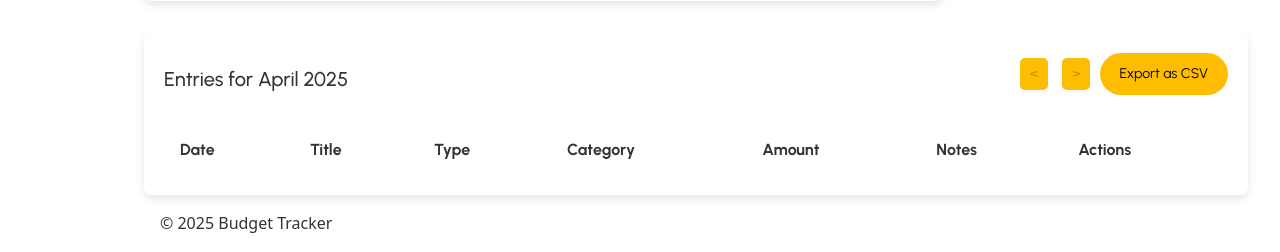
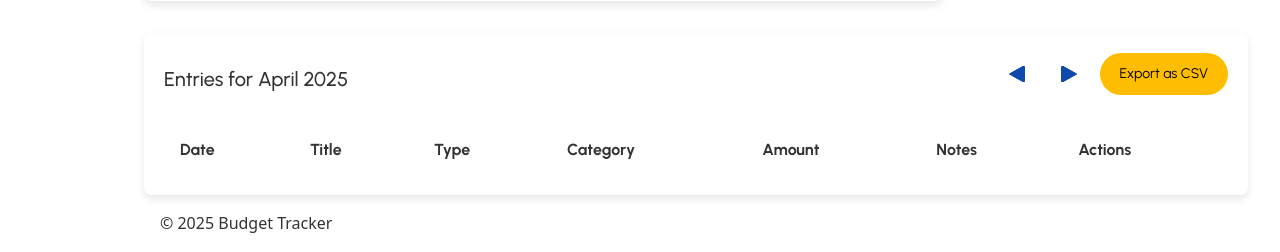
Before and after one commit to caloyyyy0203/personal-budget-tracker, a Django app: page /dashboard/ in a window 1280 px wide. Shown: the part 1379-1631 px from the top of the page. Run offline with Django 5.2, Linux system fonts and the light colour scheme; a user stored in the database is signed in; data comes from the database, SQL or seed files in the repository; data that the repository does not hold is empty; some web fonts are replaced.

Commit message:
Icons for table next and prev

```diff
--- a/tracker/templates/tracker/dashboard.html
+++ b/tracker/templates/tracker/dashboard.html
@@ -48,18 +48,24 @@
 <h2 style="font-family: 'Urbanist',sans-serif; font-size: 20px; justify-content: center; margin-bottom: 0;
 "  >Entries for {{ month_name }} {{ year }}</h2>
 <!-- Export Button -->
-<div class="table-controls" style="text-align: right; margin-bottom: 10px;">
-  <button id="prevBtn" class="paginate-btn">&lt;</button>
-  <button id="nextBtn" class="paginate-btn">&gt;</button>
+<!-- Pagination Buttons with Icons -->
+<div class="table-controls" style="text-align: right; margin-bottom: 10px; margin-left: 2em; display: flex; align-items: center; gap: 10px;">
+  <button id="prevBtn" class="paginate-btn">
+    <img src="{% static 'tracker/images/prev.png' %}" alt="Previous" style="width: 16px; height: 16px; vertical-align: middle;" />
+  </button>
+  <button id="nextBtn" class="paginate-btn">
+    <img src="{% static 'tracker/images/next.png' %}" alt="Next" style="width: 16px; height: 16px; vertical-align: middle;" />
+  </button>
 
   <a class="export" href="{% url 'export_csv' %}" style="
       display: inline-block;
+      margin-left: auto;
       padding: 10px 20px;
       background-color: #FEBD01;
       color: rgb(0, 0, 0);
       font-size: 14px;
       font-family: 'Urbanist', sans-serif;
-    text-decoration: none; /* Removes underline */
+      text-decoration: none;
       border: none;
       border-radius: 100px;
       transition: background-color 0.3s ease, transform 0.2s ease;
@@ -67,6 +73,7 @@
       Export as CSV
   </a>
 </div>
+
 
 </div>
 
@@ -187,4 +194,23 @@
   });
 </script>
 
+<style>
+.paginate-btn {
+  padding: 8px;
+  background-color: transparent;
+  border-radius: 8px;
+  border: none;
+  cursor: pointer;
+  display: flex;
+  align-items: center;
+  justify-content: center;
+}
+
+.paginate-btn:hover{
+  background-color: white;
+}
+
+
+</style>
+
 {% endblock %}
```
Also changed, not shown: tracker/static/tracker/images/next.png (added), tracker/static/tracker/images/prev.png (added). Lines whose indentation alone changed are shown as unchanged.
